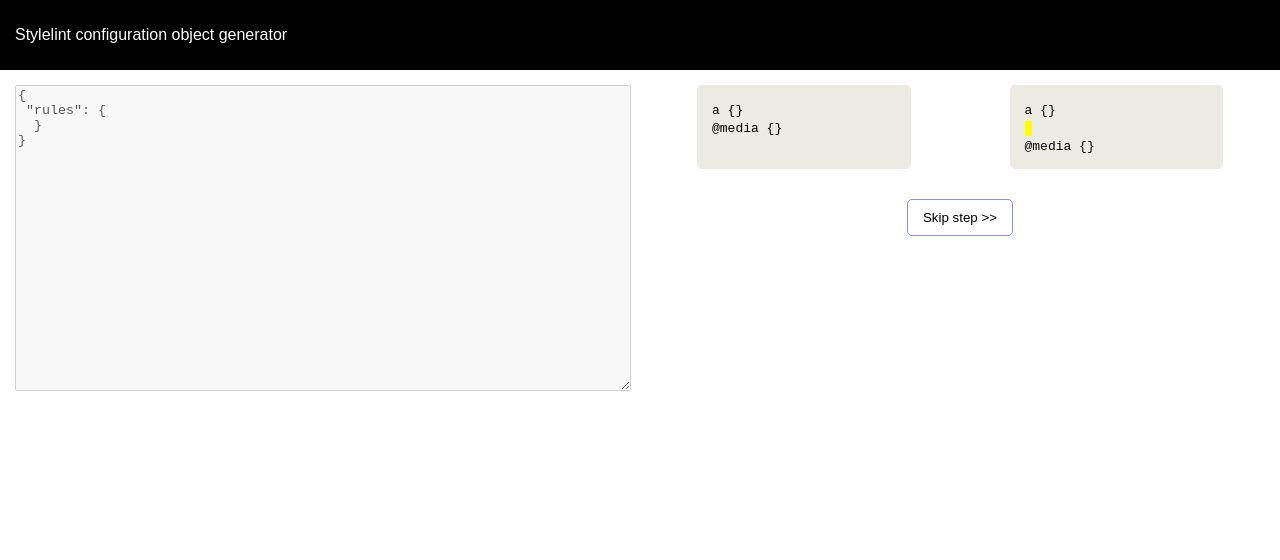
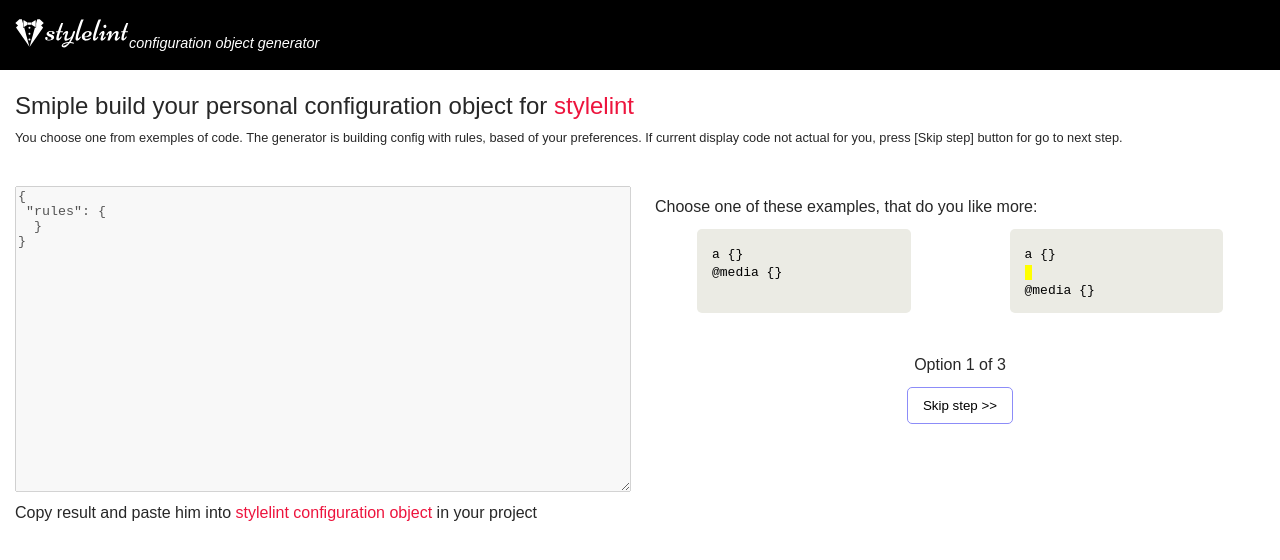
Before and after one commit to odmin/spa-stylelint-config-gen, a React (Create React App) app: page / in a window 1280 px wide. Shown: the top 560 px of the page. Built offline with nearby package versions, Linux system fonts and the light colour scheme.

Commit message:
Added title and descriptions. Added steps counting. Moved current step detection algoritm in separate function. Refactoring: best practice for match array keys in child arrow-function.

```diff
--- a/public/index.html
+++ b/public/index.html
@@ -7,11 +7,6 @@
     <title>Stylelint configuration object generator</title>
   </head>
   <body>
-    <header class="header">
-      <div class="wrapper">
-        <p class="name header__brand">Stylelint configuration object generator</p>
-      </div>
-    </header>
     <div id="root"></div>
   </body>
 </html>
--- a/src/App.css
+++ b/src/App.css
@@ -29,6 +29,10 @@
 .Layout .Layout__col {
   float: left;
   padding: 15px;
+}
+
+.Layout__col.Layout__col_1 {
+  width: 100%;
 }
 
 .Layout__col.Layout__col_2 {
--- a/src/App.js
+++ b/src/App.js
@@ -1,5 +1,6 @@
 import React, { Component } from 'react';
 import './App.css';
+import logo from './logo.svg';
 import axios from 'axios';
 import Preloader from './Preloader.js'
 
@@ -36,13 +37,22 @@
     this.setState({ rules: {}, "step": Object.keys(this.state.json)[0] })
   }
 
+  currentStep() {
+    let step = "";
+    if (this.state.step) {
+      step = Object.keys(this.state.json).findIndex(
+        (item) => {
+          if (item.indexOf(this.state.step) > -1) var key = item;
+          return key;
+        }
+      );
+    }
+    return step;
+  }
+
   nextStep() {
     if (this.state.step) {
-      let step = Object.keys(this.state.json).findIndex(
-        /* eslint-disable array-callback-return */
-        (item) => { if (item === this.state.step) return item; }
-        /* eslint-enable */
-      );
+      let step = this.currentStep();
       if (Object.keys(this.state.json).hasOwnProperty(step++)){
         this.setState({step: Object.keys(this.state.json)[step++]});
       }
@@ -88,9 +98,13 @@
             )
           }
         }
-      after.push(<footer key={ this.state.step } className="Navigation"><button onClick={ this.nextStep } className="button button_default">Skip step &gt;&gt;</button></footer>);
+      after.push(<footer key={ this.state.step } className="Navigation">
+        <p className="text">Option {this.currentStep()+1} of {Object.keys(this.state.json).length}</p>
+        <button onClick={ this.nextStep } className="button button_default">Skip step &gt;&gt;</button>
+      </footer>);
+      before.push(<p key={this.state.step+"__1"} className="text">Choose one of these examples, that do you like more:</p>);
       if ( this.state.json[step].hasOwnProperty("desc") ){
-        before.push(<p key={this.state.step+"__1"}>{ this.state.json[step].desc }</p>);
+        before.push(<p key={this.state.step+"__2"} className="text text_small">{ this.state.json[step].desc }</p>);
       }
     }
     else {
@@ -133,9 +147,22 @@
   render() {
     return(
       <div className="App">
+        <header className="header">
+          <div className="wrapper">
+            <span className="header__brand">
+              <img src={logo} className="Logo" alt="logo" />
+              <span className="header__branddesc">configuration object generator</span>
+            </span>
+          </div>
+        </header>
         <div className="Layout">
+          <div className="Layout__col Layout__col_1">
+            <p className="text text_landing">Smiple build your personal configuration object for <a className="text__link" href="//stylelint.io">stylelint</a></p>
+            <p className="text text_small">You choose one from exemples of code. The generator is building config with rules, based of your preferences. If current display code not actual for you, press [Skip step] button for go to next step.</p>
+          </div>
           <div className="Layout__col Layout__col_2">
             { this.renderResult() }
+            <p className="text">Copy result and paste him into <a className="text__link" href="//stylelint.io/user-guide/configuration/">stylelint configuration object</a> in your project</p>
           </div>
           <div className="Layout__col Layout__col_2">
             { this.state.ready && this.state.hasOwnProperty("step") ? this.renderStep(this.state.step) :
--- a/src/index.css
+++ b/src/index.css
@@ -17,6 +17,10 @@
 .header .header__brand {
   padding: 0 15px;
 }
+.header .header__branddesc {
+  font-size: .9em;
+  font-style: oblique;
+}
 
 .wrapper {
   max-width: 1450px;
@@ -29,3 +33,27 @@
   margin: 0;
   padding: 0;
 }
+
+ .text {
+   color: #272727;
+   margin: .8em 0;
+ }
+
+ .text.text_landing {
+   font-size: 1.5em;
+   margin: .3em 0;
+ }
+
+ .text.text_small {
+   font-size: .8em;
+ }
+
+ .text .text__link {
+   color: #ed143d;
+   text-decoration: none;
+ }
+
+ .text .text__link:hover,
+ .text .text__link:focus {
+   text-decoration: underline;
+ }
```
Also changed, not shown: src/logo.svg (added).
